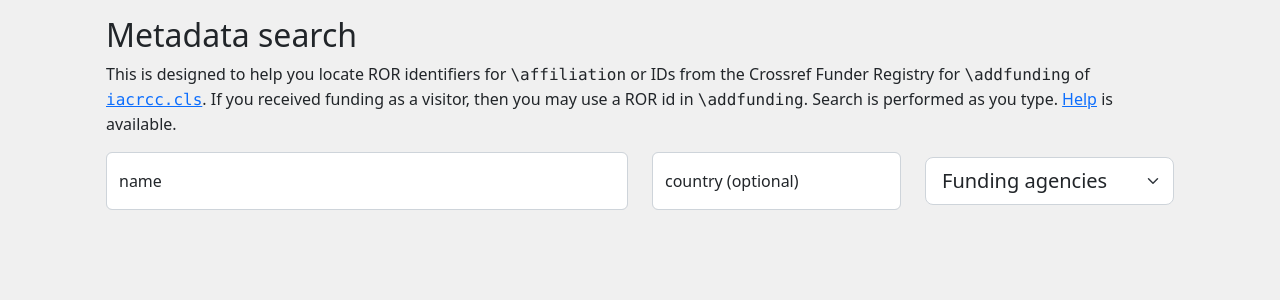
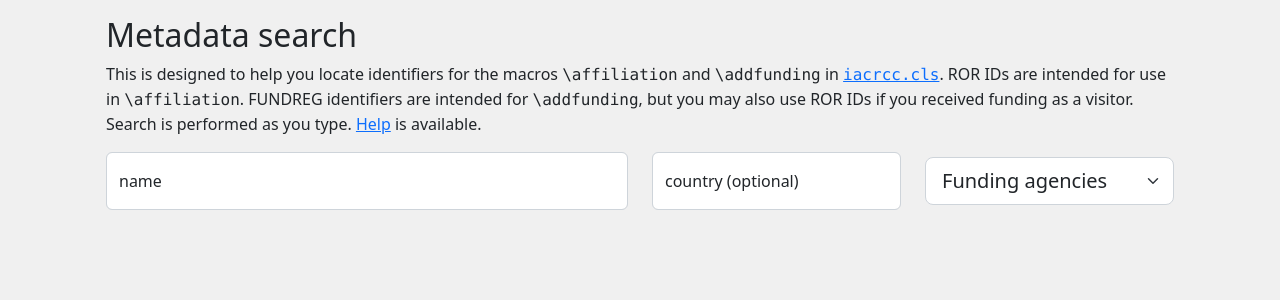
Before and after one commit to IACR/latex-submit, a Flask app: page /funding in a window 1280 px wide. Shown: the part 122-422 px from the top of the page. Run offline with Flask 2, Linux system fonts and the light colour scheme; parts of the project's set-up code (start-up, migrations or seed data) failed here and were passed over; some libraries are stand-ins or nearby versions.

Commit message:
Better wording.

```diff
--- a/webapp/templates/funding.html
+++ b/webapp/templates/funding.html
@@ -7,11 +7,14 @@ This template is used to show search on fundreg.
 <div class="container mt-3">
   <h2>Metadata search</h2>
   <p class="mt-2">
-    This is designed to help you locate ROR identifiers for <i-mono>\affiliation</i-mono> or
-    IDs from the Crossref Funder Registry for <i-mono>\addfunding</i-mono> of
-    <a href="/iacrcc"><i-mono>iacrcc.cls</i-mono></a>. If you received funding as a visitor,
-    then you may use a ROR id in <i-mono>\addfunding</i-mono>.
-      Search is performed as you type. <a href="#helpModal" data-bs-toggle="modal">Help</a> is available.
+    This is designed to help you locate identifiers for the macros
+    <i-mono>\affiliation</i-mono> and <i-mono>\addfunding</i-mono> in
+    <a href="/iacrcc"><i-mono>iacrcc.cls</i-mono></a>.
+    ROR IDs are intended for use in <i-mono>\affiliation</i-mono>.
+    FUNDREG identifiers are intended for <i-mono>\addfunding</i-mono>, but you may
+    also use ROR IDs if you received funding as a visitor.
+    Search is performed as you type. <a href="#helpModal" data-bs-toggle="modal">Help</a>
+    is available.
   </p>
       <form class="mt-3">
         <div class="row align-items-center">
```
